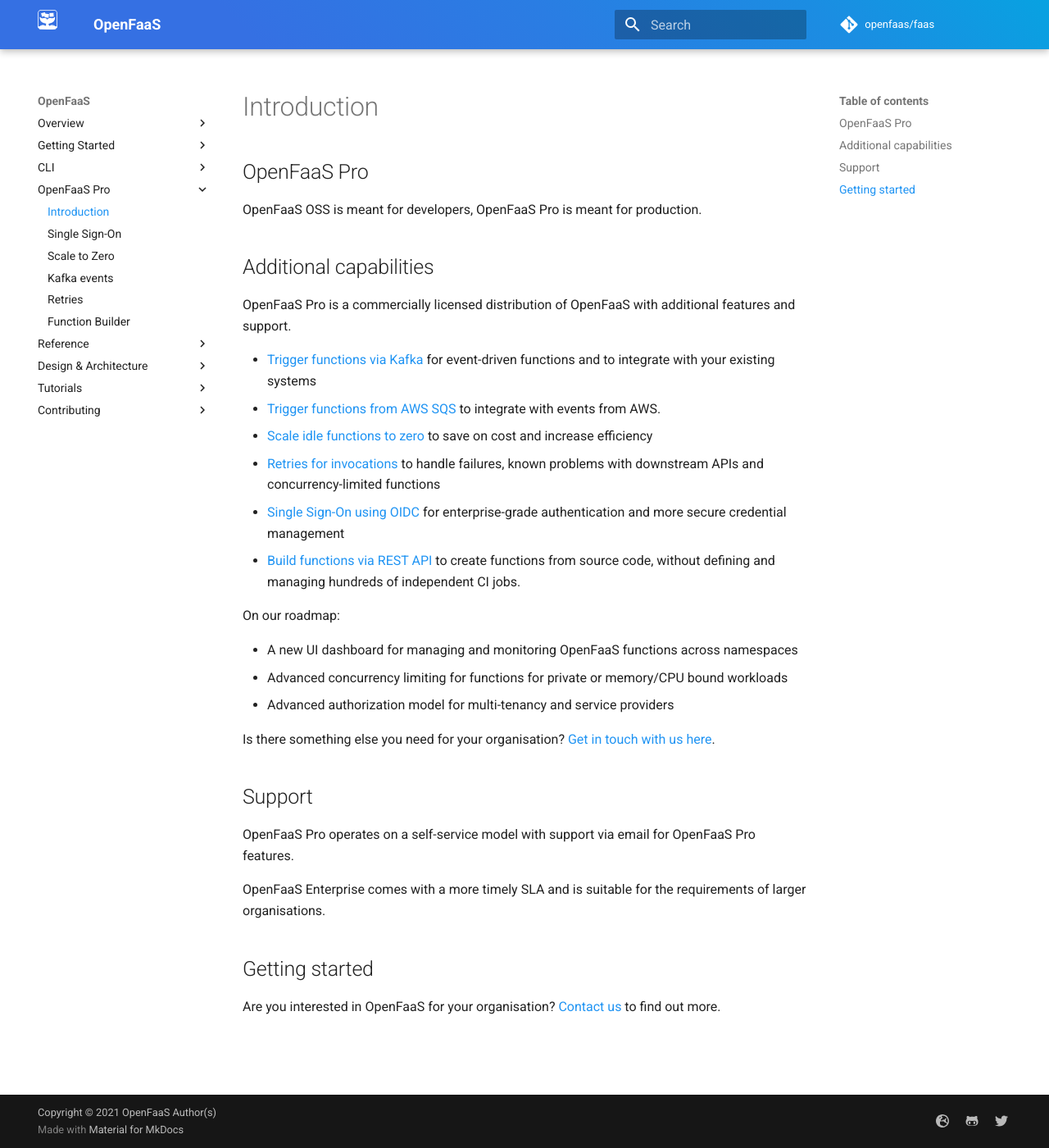
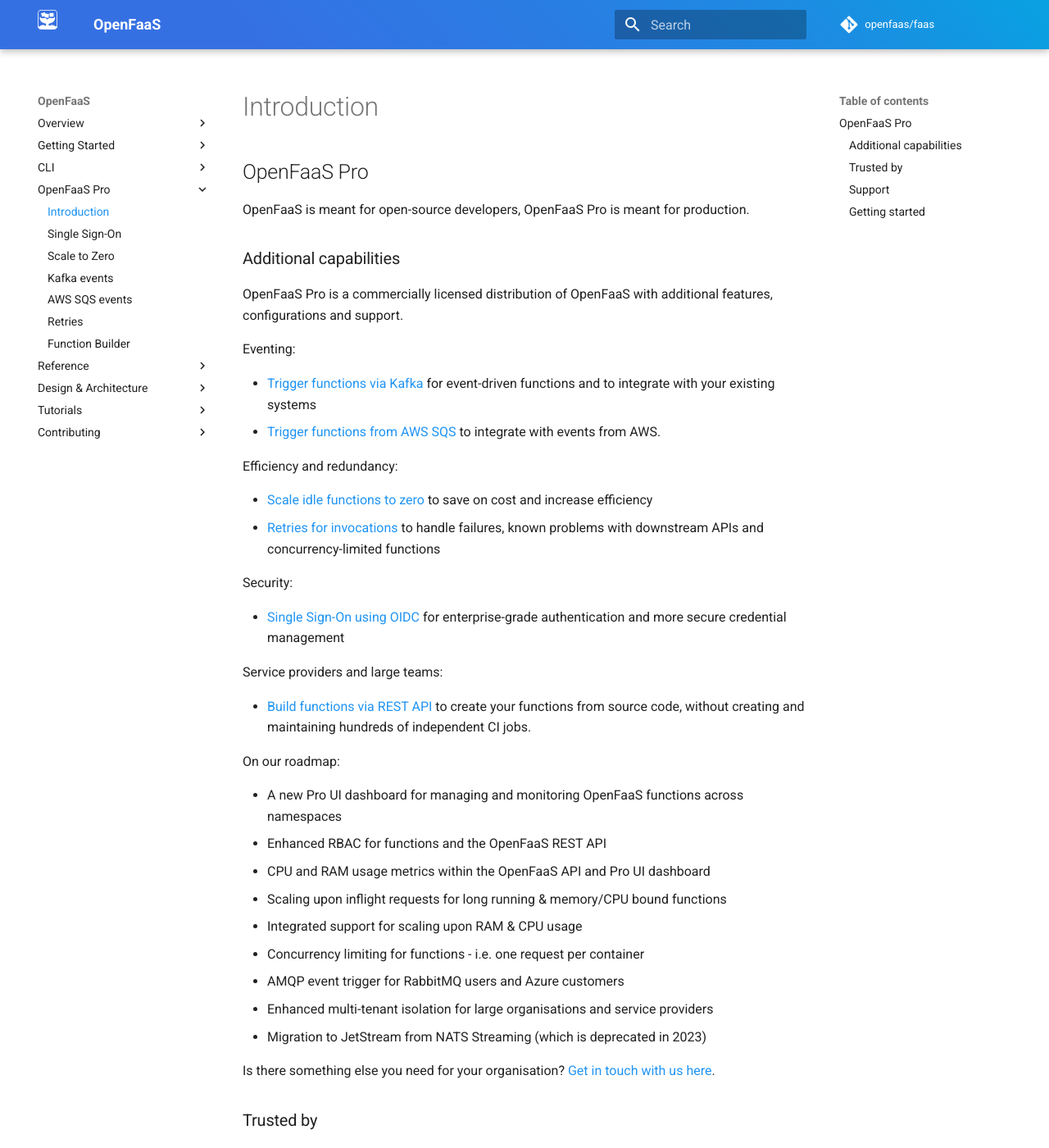
Before and after one commit to openfaas/docs, an MkDocs documentation site: the page built from docs/openfaas-pro/introduction.md, in a window 1280 px wide and 1400 px high. Shown: the whole window at 82% size. Built offline with MkDocs 1.6.1 and Material for MkDocs 9.7.7, drawn with Linux system fonts in a browser that asks for light colours; comment, search, counter and statistics services are not loaded; some of the changed text lies outside the part shown.

Commit message:
Update intro page
Signed-off-by: Alex Ellis (OpenFaaS Ltd) <alexellis2@gmail.com>

```diff
--- a/docs/openfaas-pro/introduction.md
+++ b/docs/openfaas-pro/introduction.md
@@ -1,32 +1,62 @@
 ## OpenFaaS Pro
 
-OpenFaaS OSS is meant for developers, OpenFaaS Pro is meant for production.
+OpenFaaS is meant for open-source developers, OpenFaaS Pro is meant for production.
 
-## Additional capabilities
+### Additional capabilities
 
-OpenFaaS Pro is a commercially licensed distribution of OpenFaaS with additional features and support.
+OpenFaaS Pro is a commercially licensed distribution of OpenFaaS with additional features, configurations and support.
+
+Eventing:
 
 * [Trigger functions via Kafka](/openfaas-pro/kafka-events) for event-driven functions and to integrate with your existing systems
 * [Trigger functions from AWS SQS](openfaas-pro/sqs-events) to integrate with events from AWS.
+
+Efficiency and redundancy:
+
 * [Scale idle functions to zero](/openfaas-pro/scale-to-zero) to save on cost and increase efficiency
 * [Retries for invocations](/openfaas-pro/retries) to handle failures, known problems with downstream APIs and concurrency-limited functions
+
+Security:
+
 * [Single Sign-On using OIDC](/openfaas-pro/sso) for enterprise-grade authentication and more secure credential management
-* [Build functions via REST API](/openfaas-pro/builder) to create functions from source code, without defining and managing hundreds of independent CI jobs.
+
+Service providers and large teams:
+
+* [Build functions via REST API](/openfaas-pro/builder) to create your functions from source code, without creating and maintaining hundreds of independent CI jobs.
 
 On our roadmap:
 
-* A new UI dashboard for managing and monitoring OpenFaaS functions across namespaces
-* Advanced concurrency limiting for functions for private or memory/CPU bound workloads
-* Advanced authorization model for multi-tenancy and service providers
+* A new Pro UI dashboard for managing and monitoring OpenFaaS functions across namespaces
+* Enhanced RBAC for functions and the OpenFaaS REST API
+* CPU and RAM usage metrics within the OpenFaaS API and Pro UI dashboard
+* Scaling upon inflight requests for long running & memory/CPU bound functions
+* Integrated support for scaling upon RAM & CPU usage
+* Concurrency limiting for functions - i.e. one request per container
+* AMQP event trigger for RabbitMQ users and Azure customers
+* Enhanced multi-tenant isolation for large organisations and service providers
+* Migration to JetStream from NATS Streaming (which is deprecated in 2023)
 
 Is there something else you need for your organisation? [Get in touch with us here](https://openfaas.com/support/).
 
-## Support
+### Trusted by
+
+OpenFaaS Pro is trusted by:
+
+* Fortune 500 company (name withheld)
+* Fortune 500 company (name withheld)
+* Waylay.io
+* RateHub.ca
+* Check Point Software Technologies Ltd
+* Surge "workwithsurge"
+
+Other production users of OpenFaaS include: [ADOPTERS.md](https://github.com/openfaas/faas/blob/master/ADOPTERS.md)
+
+### Support
 
 OpenFaaS Pro operates on a self-service model with support via email for OpenFaaS Pro features.
 
 OpenFaaS Enterprise comes with a more timely SLA and is suitable for the requirements of larger organisations.
 
-## Getting started
+### Getting started
 
 Are you interested in OpenFaaS for your organisation? [Contact us](https://openfaas.com/support/) to find out more.
--- a/mkdocs.yml
+++ b/mkdocs.yml
@@ -126,6 +126,7 @@ nav:
       - Single Sign-On: ./openfaas-pro/sso.md
       - Scale to Zero: ./openfaas-pro/scale-to-zero.md
       - Kafka events: ./openfaas-pro/kafka-events.md
+      - AWS SQS events: ./openfaas-pro/sqs-events.md
       - Retries: ./openfaas-pro/retries.md
       - Function Builder: ./openfaas-pro/builder.md
   - Reference:
```
